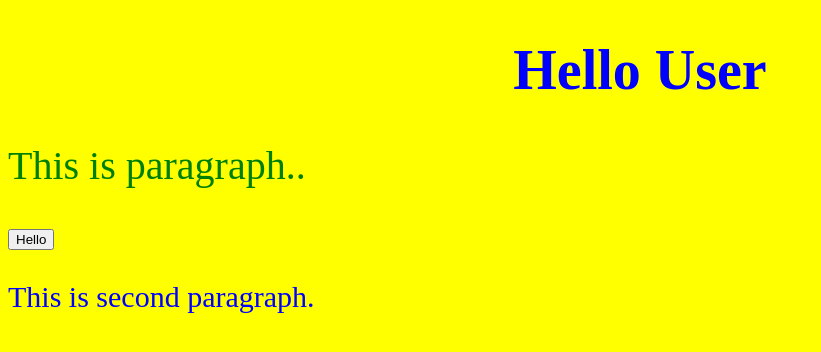
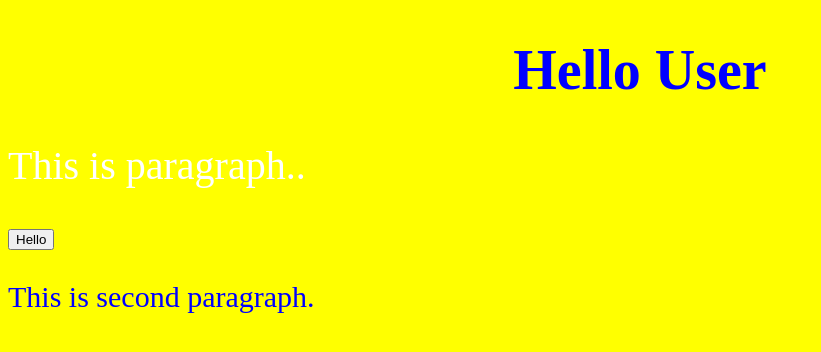
Before and after one commit to shinegit1/demoproject, a Django app: page / in a window 1280 px wide. Shown: the top 352 px of the page, without its empty margins (0-821 px from the left). Run offline with Django 4.2, Linux system fonts and the light colour scheme.

Commit message:
new features.

```diff
--- a/myapp/static/myapp/css/hello.css
+++ b/myapp/static/myapp/css/hello.css
@@ -10,7 +10,7 @@ h1{
 
 p{
     font-size: 40px;
-    color: green;
+    color: white;
 }
 
 #Btn{
--- a/myapp/static/myapp/js/hello.js
+++ b/myapp/static/myapp/js/hello.js
@@ -1,5 +1,5 @@
 let button =document.getElementById("Btn");
 function change_btn_color(){
     button.style.color ="blue";
-    button.style.padding ="40px";
+    button.style.padding ="30px";
 }
```
Also changed, not shown: .github/workflows/test_demo.yaml.
